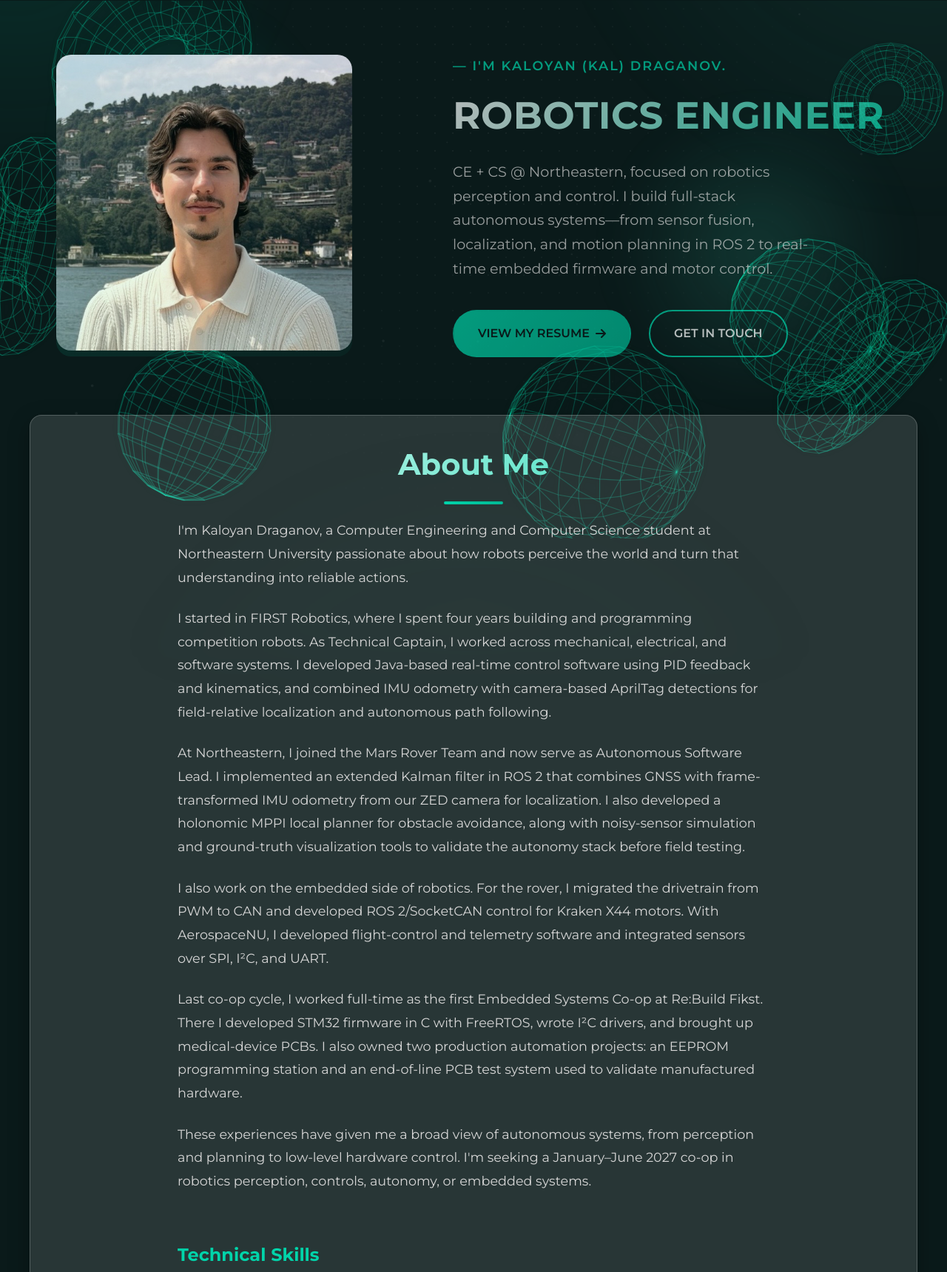
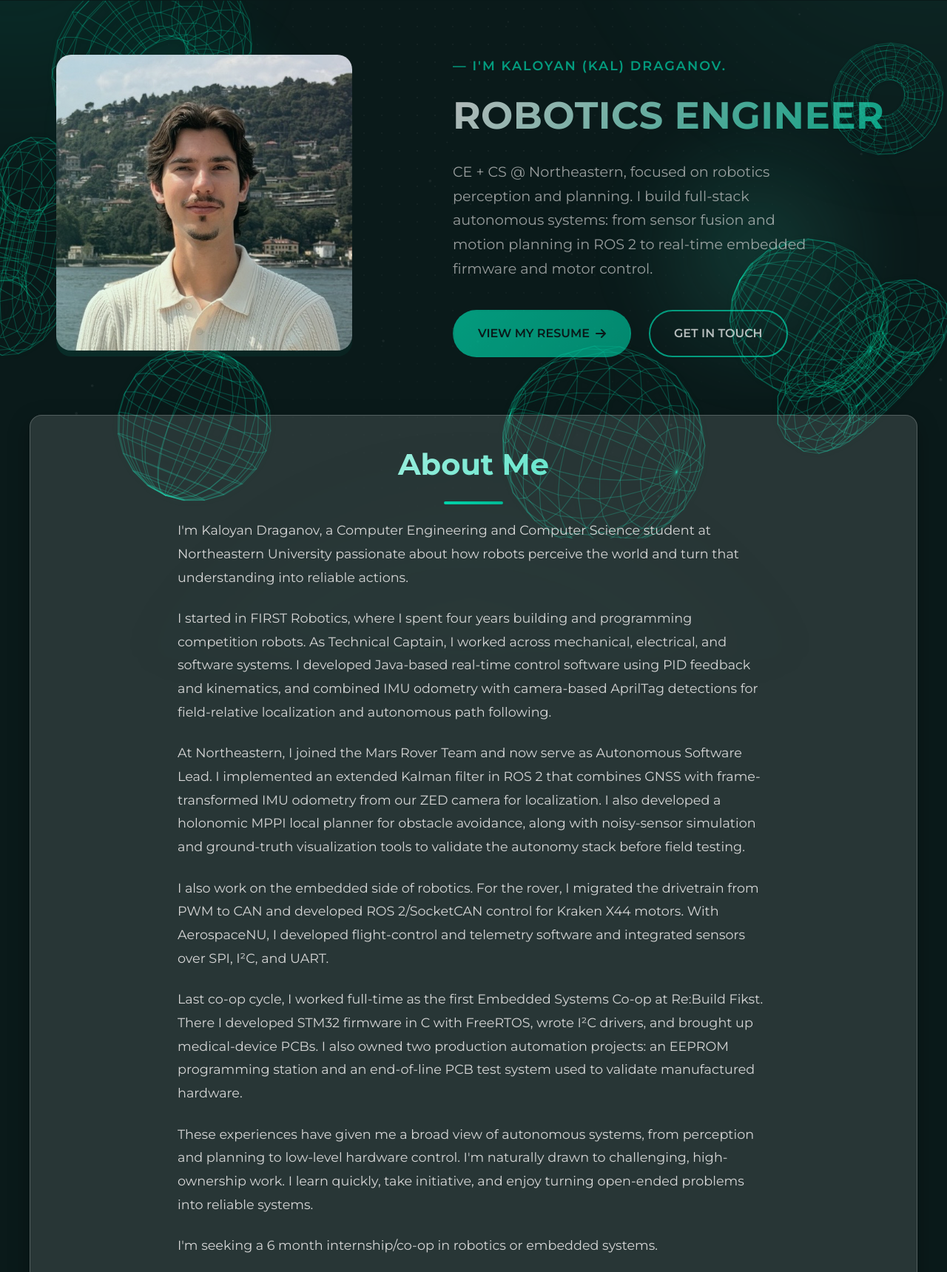
Before and after one commit to kkdraganov/kkdraganov.github.io, a plain HTML site: page index.html in a window 1280 px wide. Shown: the part 72-1792 px from the top of the page at 74% size. Drawn offline with Linux system fonts and the light colour scheme; animation ran at ten frames a second.

Commit message:
Update message

```diff
--- a/index.html
+++ b/index.html
@@ -4,7 +4,7 @@
     <meta charset="UTF-8">
     <meta name="viewport" content="width=device-width, initial-scale=1.0">
     <title>Kaloyan Draganov</title>
-    <meta name="description" content="Kaloyan Draganov is a robotics and embedded systems engineer focused on perception, localization, planning, and control.">
+    <meta name="description" content="Kaloyan Draganov is a robotics and embedded systems engineer focused on perception, planning, and control.">
     <link rel="icon" type="image/png" sizes="96x96" href="/favicon.png">
     <link rel="alternate icon" href="/favicon.ico">
     <link rel="preconnect" href="https://fonts.googleapis.com">
@@ -59,7 +59,7 @@
                         <span class="greeting">— I'M KALOYAN (KAL) DRAGANOV.</span>
                         <h1 class="hero-title">ROBOTICS ENGINEER</h1>
                         <p class="hero-description">
-                            CE + CS @ Northeastern, focused on robotics perception and control. I build full-stack autonomous systems—from sensor fusion, localization, and motion planning in ROS 2 to real-time embedded firmware and motor control.
+                            CE + CS @ Northeastern, focused on robotics perception and planning. I build full-stack autonomous systems: from sensor fusion and motion planning in ROS 2 to real-time embedded firmware and motor control.
                         </p>
                         <div class="hero-buttons">
                             <a href="#resume" class="btn-primary">
@@ -100,7 +100,10 @@
                         Last co-op cycle, I worked full-time as the first Embedded Systems Co-op at Re:Build Fikst. There I developed STM32 firmware in C with FreeRTOS, wrote I²C drivers, and brought up medical-device PCBs. I also owned two production automation projects: an EEPROM programming station and an end-of-line PCB test system used to validate manufactured hardware.
                     </p>
                     <p>
-                        These experiences have given me a broad view of autonomous systems, from perception and planning to low-level hardware control. I'm seeking a January–June 2027 co-op in robotics perception, controls, autonomy, or embedded systems.
+                        These experiences have given me a broad view of autonomous systems, from perception and planning to low-level hardware control. I'm naturally drawn to challenging, high-ownership work. I learn quickly, take initiative, and enjoy turning open-ended problems into reliable systems.
+                    </p>
+                    <p>
+                        I'm seeking a 6 month internship/co-op in robotics or embedded systems.
                     </p>
                     <div class="skills">
                         <h3>Technical Skills</h3>
@@ -172,8 +175,9 @@
             <div class="contact-content">
                 <div class="contact-info">
                     <p class="contact-description">
-                        I'm seeking a January–June 2027 co-op in robotics perception, localization, planning, controls, or embedded systems.
-                        Reach out if you'd like to discuss an opportunity, collaborate on a robotics project, or connect.
+                        I'm seeking a six-month internship/co-op from January through June 2027 in robotics or embedded systems.
+                        I have EU citizenship and am open to unpaid work. My priority is gaining hands-on experience and building my skill set.
+                        If you're working in perception, motion planning, autonomy, controls, firmware, or robotics hardware, let's talk.
                     </p>
                     <div class="contact-social" aria-label="Contact links">
                         <a href="mailto:kaloyan@draganov.com" class="nav-social-link" aria-label="Email Kaloyan">
```
